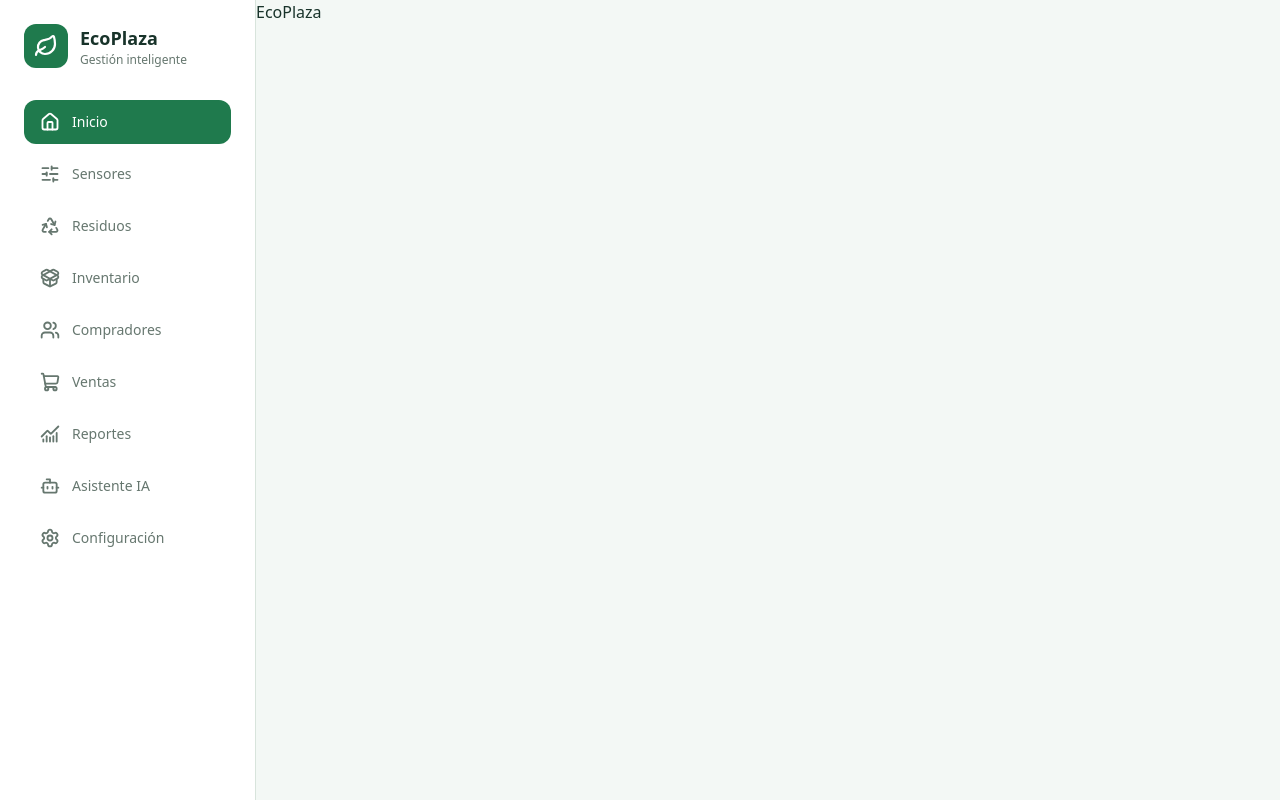
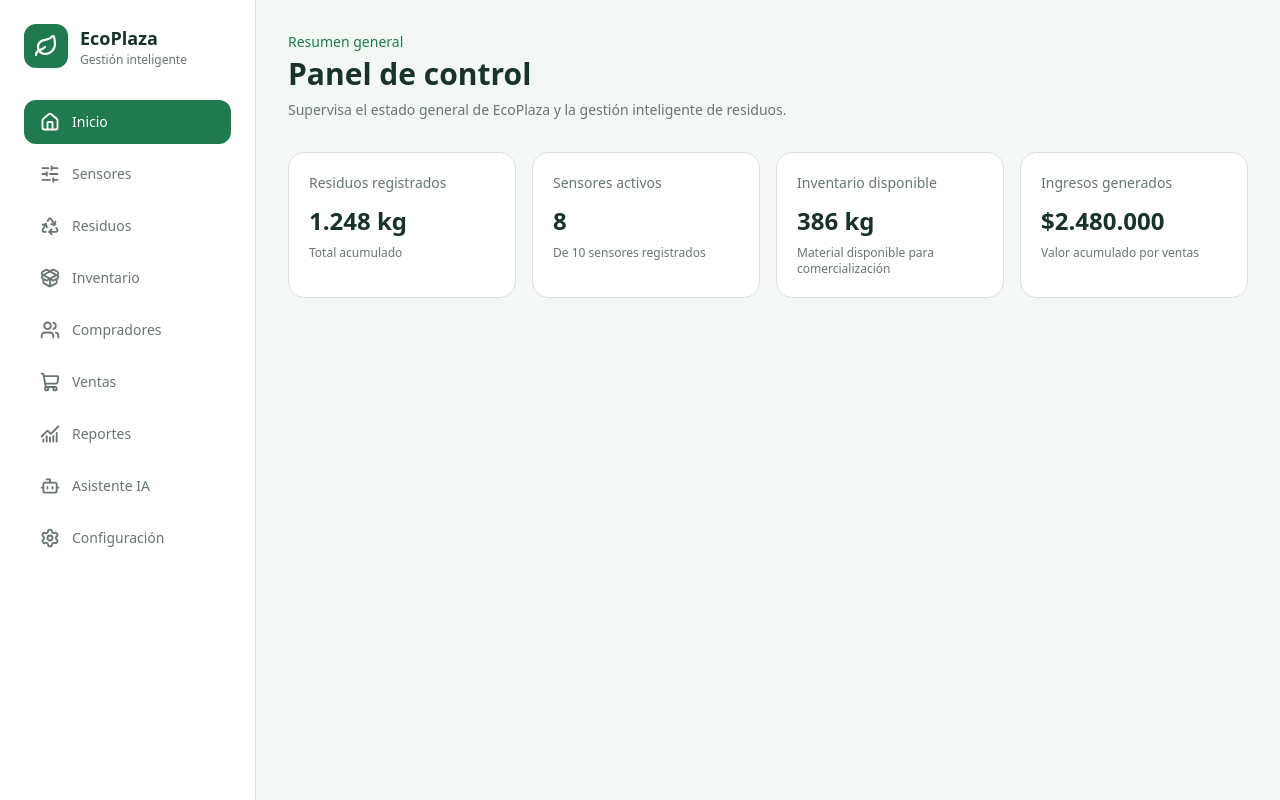
Before and after one commit to luis-sdiaz/ecoplaza-smart-waste-platform, a React (Vite) app in the folder frontend/: page / in a window 1280 px wide. Built offline with nearby package versions, Linux system fonts and the light colour scheme.

Commit message:
feat(frontend): add dashboard overview metrics

```diff
--- a/frontend/src/App.tsx
+++ b/frontend/src/App.tsx
@@ -1,9 +1,10 @@
 import AppLayout from "./layouts/AppLayout";
+import DashboardPage from "./pages/DashboardPage";
 
 function App() {
   return (
     <AppLayout>
-      <h1>EcoPlaza</h1>
+      <DashboardPage />
     </AppLayout>
   );
 }
--- /dev/null
+++ b/frontend/src/components/MetricCard.tsx
@@ -0,0 +1,19 @@
+interface MetricCardProps {
+  title: string;
+  value: string;
+  description: string;
+}
+
+function MetricCard({ title, value, description }: MetricCardProps) {
+  return (
+    <article className="rounded-2xl border border-ecoplaza-border bg-ecoplaza-surface p-5">
+      <p className="text-sm font-medium text-ecoplaza-text-muted">{title}</p>
+
+      <p className="mt-3 text-2xl font-semibold text-ecoplaza-text">{value}</p>
+
+      <p className="mt-2 text-xs text-ecoplaza-text-muted">{description}</p>
+    </article>
+  );
+}
+
+export default MetricCard;
--- /dev/null
+++ b/frontend/src/pages/DashboardPage.tsx
@@ -0,0 +1,48 @@
+import MetricCard from "../components/MetricCard";
+function DashboardPage() {
+  return (
+    <section className="p-8">
+      <div>
+        <p className="text-sm font-medium text-ecoplaza-primary">
+          Resumen general
+        </p>
+
+        <h1 className="mt-1 text-3xl font-semibold text-ecoplaza-text">
+          Panel de control
+        </h1>
+
+        <p className="mt-2 text-sm text-ecoplaza-text-muted">
+          Supervisa el estado general de EcoPlaza y la gestión inteligente de
+          residuos.
+        </p>
+      </div>
+      <div className="mt-8 grid grid-cols-4 gap-4">
+        <MetricCard
+          title="Residuos registrados"
+          value="1.248 kg"
+          description="Total acumulado"
+        />
+
+        <MetricCard
+          title="Sensores activos"
+          value="8"
+          description="De 10 sensores registrados"
+        />
+
+        <MetricCard
+          title="Inventario disponible"
+          value="386 kg"
+          description="Material disponible para comercialización"
+        />
+
+        <MetricCard
+          title="Ingresos generados"
+          value="$2.480.000"
+          description="Valor acumulado por ventas"
+        />
+      </div>
+    </section>
+  );
+}
+
+export default DashboardPage;
```
